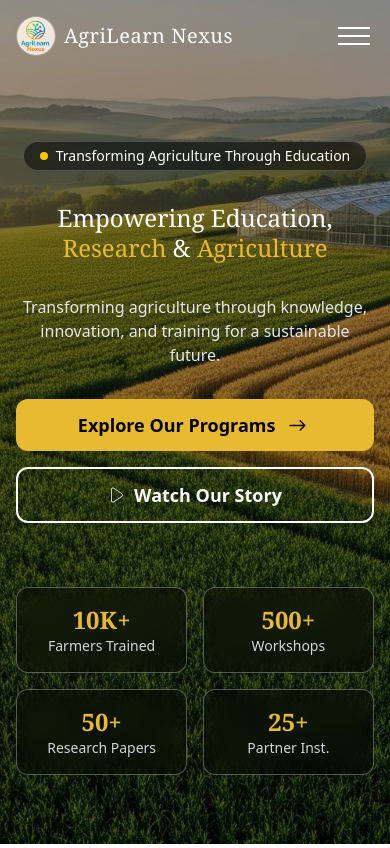
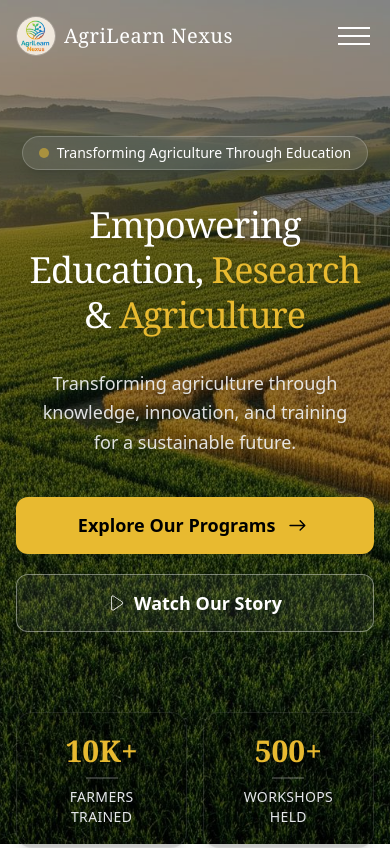
Before and after one commit to Agrilearn-Nexus/agrilearn-landing, a React (Vite) app: page / in a window 390 px wide. Shown: the top 848 px of the page. Built offline with nearby package versions, Linux system fonts and the light colour scheme.

Commit message:
refactor: enhance the Hero section UI with animations, improved styling, and better responsiveness

```diff
--- a/src/components/hero/Hero.jsx
+++ b/src/components/hero/Hero.jsx
@@ -1,52 +1,63 @@
-import { IoIosArrowRoundForward } from "react-icons/io";
-import { CiPlay1 } from "react-icons/ci";
+import {IoIosArrowRoundForward} from "react-icons/io";
+import {CiPlay1} from "react-icons/ci";
 
 const Hero = () => {
     return (
-        <div className="w-11/12 md:w-10/12 min-h-[85vh] mx-auto flex flex-col items-center justify-center text-white gap-8 md:gap-10 py-10 md:py-0">
+        <div
+            className="w-11/12 md:w-10/12 min-h-[85vh] mx-auto flex flex-col items-center justify-center text-white gap-8 md:gap-10 py-16 md:py-0 relative z-10">
 
-            <div className="px-4 py-1 rounded-full bg-black/50 backdrop-blur-sm border border-white/20 w-fit flex items-center gap-2 text-sm md:text-base">
-                <span className="w-2 h-2 rounded-full bg-yellow-400"></span>
+            <div
+                className="animate-fade-in-up px-4 py-1.5 rounded-full bg-white/10 backdrop-blur-md border border-white/20 w-fit flex items-center gap-2 text-sm md:text-base font-medium shadow-lg">
+                <span className="w-2.5 h-2.5 rounded-full bg-[#E8BA30] animate-pulse"></span>
                 Transforming Agriculture Through Education
             </div>
 
-            <h1 className="text-2xl md:text-6xl lg:text-7xl text-center font-serif leading-tight">
-                Empowering Education, <br className="hidden md:block" />
+            <h1 className="animate-fade-in-up delay-100 text-4xl md:text-6xl lg:text-7xl text-center font-serif leading-tight tracking-tight drop-shadow-lg">
+                Empowering Education, <br className="hidden md:block"/>
                 <span className="text-[#E8BA30]">Research</span> &{" "}
                 <span className="text-[#E8BA30]">Agriculture</span>
             </h1>
 
-            <p className="text-md md:text-2xl lg:text-3xl w-full md:w-3/4 lg:w-2/3 text-center text-gray-200">
+            <p className="animate-fade-in-up delay-200 text-lg md:text-2xl lg:text-3xl w-11/12 md:w-3/4 lg:w-2/3 text-center text-gray-100/90 font-light leading-relaxed">
                 Transforming agriculture through knowledge, innovation, and training for
                 a sustainable future.
             </p>
 
-            <div className="flex flex-col md:flex-row gap-4 w-full md:w-auto">
-                <button className="text-lg md:text-xl font-semibold py-3 px-8 bg-[#E8BA30] rounded-xl text-black flex items-center justify-center gap-2 hover:bg-[#d4a825] transition-colors">
-                    Explore Our Programs
-                    <IoIosArrowRoundForward size={"1.8rem"} />
+            <div className="animate-fade-in-up delay-300 flex flex-col md:flex-row gap-5 w-full md:w-auto mt-2">
+                <button
+                    className="group relative overflow-hidden text-lg md:text-xl font-bold py-3.5 px-8 bg-[#E8BA30] rounded-xl text-black flex items-center justify-center gap-2 transition-all duration-300 hover:scale-105 hover:shadow-[0_0_20px_rgba(232,186,48,0.6)]">
+                    <span className="relative z-10 flex items-center gap-2">
+                        Explore Our Programs
+                        <IoIosArrowRoundForward size={"1.8rem"}
+                                                className="transition-transform duration-300 group-hover:translate-x-1"/>
+                    </span>
                 </button>
-                <button className="text-lg md:text-xl font-semibold py-3 px-8 border-2 border-white rounded-xl flex items-center justify-center gap-2 hover:bg-white/10 transition-colors">
-                    <CiPlay1 />
+
+                <button
+                    className="group text-lg md:text-xl font-semibold py-3.5 px-8 border border-white/40 bg-white/5 backdrop-blur-sm rounded-xl flex items-center justify-center gap-2 hover:bg-white hover:text-black transition-all duration-300 hover:scale-105">
+                    <CiPlay1 className="group-hover:scale-110 transition-transform duration-300"/>
                     Watch Our Story
                 </button>
             </div>
 
-            <div className="grid grid-cols-2 md:grid-cols-4 gap-4 w-full mt-8 md:mt-4">
+            <div
+                className="animate-fade-in-up delay-300 grid grid-cols-2 md:grid-cols-4 gap-4 md:gap-6 w-full mt-12 md:mt-8">
                 {[
-                    { total: "10K+", work: "Farmers Trained" },
-                    { total: "500+", work: "Workshops" },
-                    { total: "50+", work: "Research Papers" },
-                    { total: "25+", work: "Partner Inst." },
+                    {total: "10K+", work: "Farmers Trained"},
+                    {total: "500+", work: "Workshops Held"},
+                    {total: "50+", work: "Research Papers"},
+                    {total: "25+", work: "Partner Inst."},
                 ].map((item, index) => (
                     <div
                         key={index}
-                        className="flex flex-col items-center justify-center p-4 rounded-xl border border-white/30 bg-black/40 backdrop-blur-md hover:border-[#E8BA30] transition-colors"
+                        className="group flex flex-col items-center justify-center p-5 md:p-6 rounded-2xl border border-white/10 bg-black/20 backdrop-blur-md shadow-lg hover:bg-black/40 hover:border-[#E8BA30]/50 transition-all duration-500 hover:-translate-y-1"
                     >
-                        <h1 className="text-2xl md:text-3xl lg:text-4xl font-bold text-[#E8BA30]">
+                        <h1 className="text-3xl md:text-4xl lg:text-5xl font-bold text-[#E8BA30] drop-shadow-md">
                             {item.total}
                         </h1>
-                        <p className="text-sm md:text-base text-gray-300 text-center">
+                        <div
+                            className="w-8 h-0.5 bg-white/20 my-2 group-hover:bg-[#E8BA30] transition-colors duration-500"></div>
+                        <p className="text-sm md:text-base text-gray-200 font-medium tracking-wide uppercase text-center">
                             {item.work}
                         </p>
                     </div>
--- a/src/index.css
+++ b/src/index.css
@@ -81,3 +81,22 @@
         scrollbar-width: none;
     }
 }
+
+@layer utilities {
+    .animate-fade-in-up {
+        animation: fadeInUp 0.8s ease-out forwards;
+        opacity: 0;
+        transform: translateY(20px);
+    }
+
+    .delay-100 { animation-delay: 0.1s; }
+    .delay-200 { animation-delay: 0.2s; }
+    .delay-300 { animation-delay: 0.3s; }
+
+    @keyframes fadeInUp {
+        to {
+            opacity: 1;
+            transform: translateY(0);
+        }
+    }
+}
```
